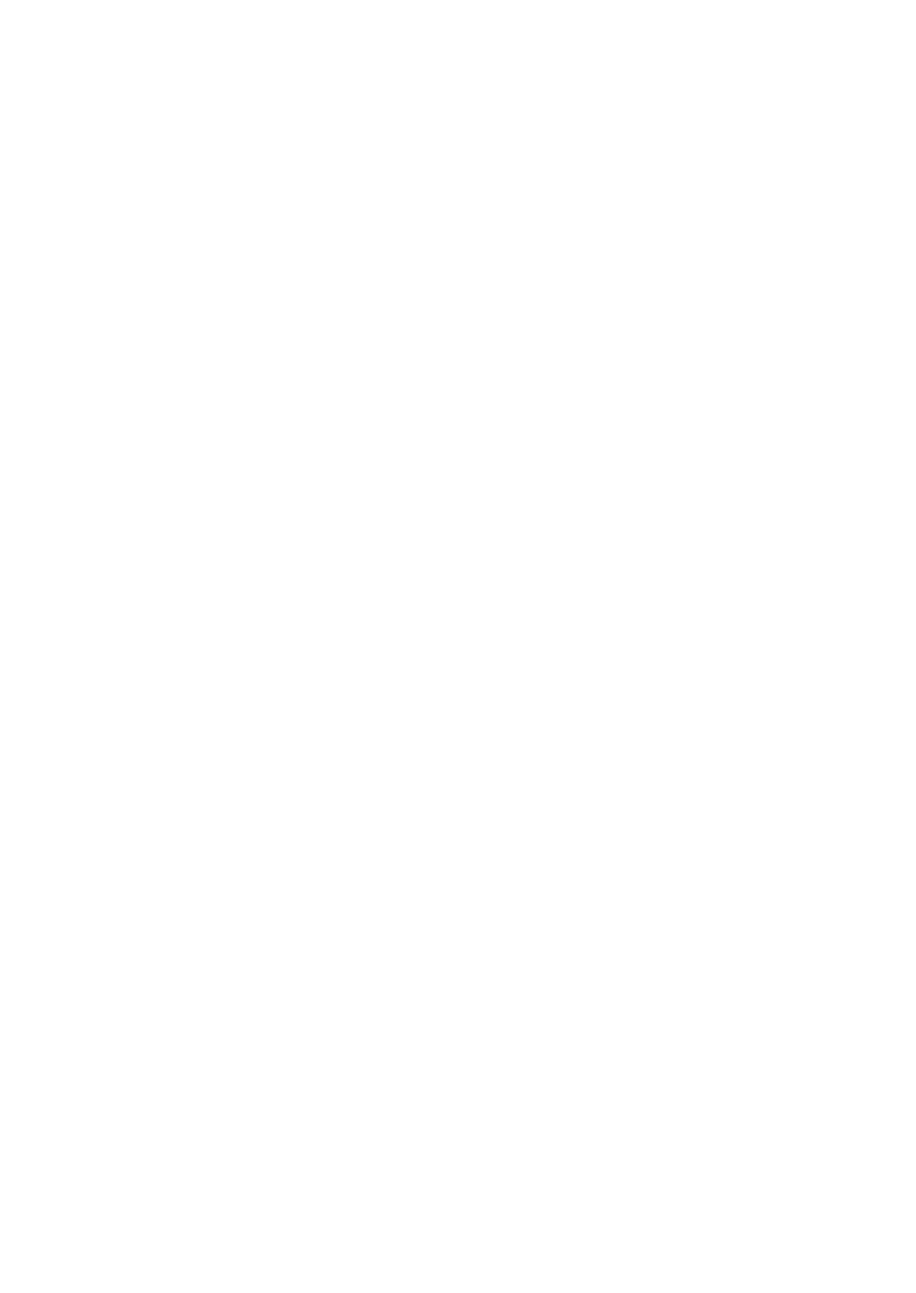
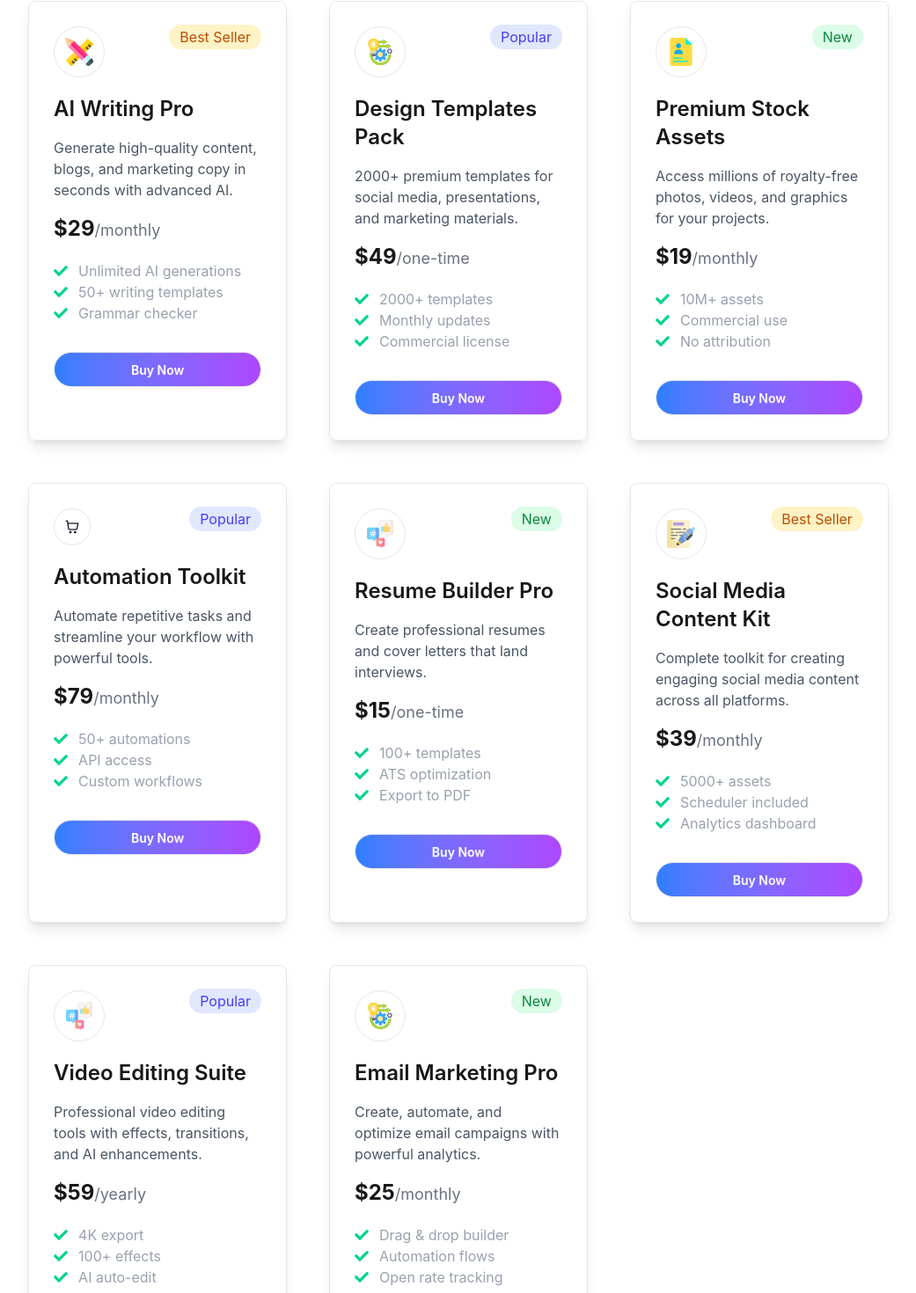
Before and after one commit to SaiedAlMasud/Digitools, a React (Vite) app: page / in a window 1280 px wide. Shown: the part 1263-2733 px from the top of the page at 88% size, without its empty margins (119-1160 px from the left). Before the commit the page ends 992 px from the top, so only its background shows below. Built offline with nearby package versions, Linux system fonts and the light colour scheme.

Commit message:
premium tools card section design complete with api data

```diff
--- /dev/null
+++ b/public/data.json
@@ -0,0 +1,130 @@
+[
+  {
+    "id": 1,
+    "name": "AI Writing Pro",
+    "image": "src/assets/products/design-tool.png",
+    "description": "Generate high-quality content, blogs, and marketing copy in seconds with advanced AI.",
+    "price": 29,
+    "period": "monthly",
+    "tag": "Best Seller",
+    "tagType": "best-seller",
+    "features": [
+      "Unlimited AI generations",
+      "50+ writing templates",
+      "Grammar checker"
+    ],
+    "icon": "CiEdit"
+  },
+  {
+    "id": 2,
+    "name": "Design Templates Pack",
+    "image": "src/assets/products/operation.png",
+    "description": "2000+ premium templates for social media, presentations, and marketing materials.",
+    "price": 49,
+    "period": "one-time",
+    "tag": "Popular",
+    "tagType": "popular",
+    "features": [
+      "2000+ templates",
+      "Monthly updates",
+      "Commercial license"
+    ],
+    "icon": "CiPalette"
+  },
+  {
+    "id": 3,
+    "name": "Premium Stock Assets",
+    "image": "src/assets/products/portfolio.png",
+    "description": "Access millions of royalty-free photos, videos, and graphics for your projects.",
+    "price": 19,
+    "period": "monthly",
+    "tag": "New",
+    "tagType": "new",
+    "features": [
+      "10M+ assets",
+      "Commercial use",
+      "No attribution"
+    ],
+    "icon": "CiCamera"
+  },
+  {
+    "id": 4,
+    "name": "Automation Toolkit",
+    "image": "src/assets/products/shopping-cart.png",
+    "description": "Automate repetitive tasks and streamline your workflow with powerful tools.",
+    "price": 79,
+    "period": "monthly",
+    "tag": "Popular",
+    "tagType": "popular",
+    "features": [
+      "50+ automations",
+      "API access",
+      "Custom workflows"
+    ],
+    "icon": "CiSettings"
+  },
+  {
+    "id": 5,
+    "name": "Resume Builder Pro",
+    "image": "src/assets/products/social-media.png",
+    "description": "Create professional resumes and cover letters that land interviews.",
+    "price": 15,
+    "period": "one-time",
+    "tag": "New",
+    "tagType": "new",
+    "features": [
+      "100+ templates",
+      "ATS optimization",
+      "Export to PDF"
+    ],
+    "icon": "CiFileOn"
+  },
+  {
+    "id": 6,
+    "name": "Social Media Content Kit",
+    "image": "src/assets/products/writing_23274001.png",
+    "description": "Complete toolkit for creating engaging social media content across all platforms.",
+    "price": 39,
+    "period": "monthly",
+    "tag": "Best Seller",
+    "tagType": "best-seller",
+    "features": [
+      "5000+ assets",
+      "Scheduler included",
+      "Analytics dashboard"
+    ],
+    "icon": "CiShare2"
+  },
+  {
+    "id": 7,
+    "name": "Video Editing Suite",
+    "image": "src/assets/products/social-media.png",
+    "description": "Professional video editing tools with effects, transitions, and AI enhancements.",
+    "price": 59,
+    "period": "yearly",
+    "tag": "Popular",
+    "tagType": "popular",
+    "features": [
+      "4K export",
+      "100+ effects",
+      "AI auto-edit"
+    ],
+    "icon": "CiVideoOn"
+  },
+  {
+    "id": 8,
+    "name": "Email Marketing Pro",
+    "image": "src/assets/products/operation.png",
+    "description": "Create, automate, and optimize email campaigns with powerful analytics.",
+    "price": 25,
+    "period": "monthly",
+    "tag": "New",
+    "tagType": "new",
+    "features": [
+      "Drag & drop builder",
+      "Automation flows",
+      "Open rate tracking"
+    ],
+    "icon": "CiMail"
+  }
+]
--- a/src/App.jsx
+++ b/src/App.jsx
@@ -1,16 +1,26 @@
-import React from 'react'
+import React, { Suspense } from 'react'
 import Navbar from './components/navbar/Navbar'
 import './App.css'
 import BannerSection from './components/bannerSection/BannerSection'
 import StatsSection from './components/statsSection/StatsSection'
+import ToolsSection from './components/PremiumToolsSection/ToolsSection'
+
+const fetchTools = async () => {
+  const res = await fetch("/data.json");
+  return res.json();
+}
 
 function App() {
-
+  const toolsPromise = fetchTools();
   return (
     <div className="w-10/12 mx-auto">
       <Navbar />
       <BannerSection />
       <StatsSection />
+      <Suspense fallback={<div>Loading tools...</div>}>
+        <ToolsSection toolsPromise={toolsPromise} />
+      </Suspense>
+
     </div>
   )
 }
--- /dev/null
+++ b/src/components/PremiumToolsSection/PremiumCard.jsx
@@ -0,0 +1,39 @@
+import React from "react";
+import { FaCheck } from "react-icons/fa";
+function PremiumCard({tool}) {
+    return (
+        <div className="shadow-lg p-7 border rounded-lg border-gray-200 space-y-5">
+            <div className="flex justify-between">
+                <div className="border border-gray-200 rounded-full p-3">
+                    <img src={tool.image} alt={tool.name} />
+                </div>
+                <div>
+                    {tool.tagType === "new"? <span className="bg-[#DBFCE7] text-[#0A883E] rounded-full px-3 py-1 font-normal items-center">{tool.tag}</span>:
+                     tool.tagType === "popular"? <span className="bg-[#E1E7FF] text-[#4F39F6] rounded-full px-3 py-1 font-normal items-center">{tool.tag}</span>:
+                        <span className="bg-[#FEF3C6] text-[#BB4D00] rounded-full px-3 py-1 font-normal items-center">{tool.tag}</span>}
+                </div>
+            </div>
+            <div className="space-y-4">
+                <h1 className="text-2xl font-semibold">
+                    {tool.name}
+                </h1>
+                <p className="text-gray-600">
+                    {tool.description}
+                </p>
+                <h3 className="text-2xl font-bold">${tool.price}<span className="text-lg font-normal text-gray-500">/{tool.period}</span></h3>
+            </div>
+            <div>
+                {tool.features.map((feature) => (
+                    <p className="space-y-2 text-gray-400 flex gap-3 items-center">
+                        <FaCheck className="text-success" />
+                        {feature}
+                    </p>
+                ))}
+            </div>
+            <button className="btn rounded-full w-full bg-linear-to-r from-blue-500 to-purple-500 text-white mt-3">
+                        Buy Now
+                    </button>
+        </div>
+    );
+}
+export default PremiumCard;
--- /dev/null
+++ b/src/components/PremiumToolsSection/ToolsSection.jsx
@@ -0,0 +1,31 @@
+import React, { use } from "react";
+import PremiumCard from "./PremiumCard";
+function ToolsSection({ toolsPromise }) {
+    const tools = use(toolsPromise);
+    return (
+        <div className="my-15 mx-auto">
+            <div className="text-center space-y-7">
+                <h1 className="text-5xl font-bold">
+                    Premium Digital Tools
+                </h1>
+                <p className="text-md text-gray-600">
+                    Choose from our curated collection of premium digital products designed <br /> to boost your productivity and creativity.
+                </p>
+            </div>
+            <div className="flex justify-center my-6">
+                <a className="btn rounded-l-3xl bg-linear-to-r from-blue-500 to-purple-500 text-white">
+                    Products
+                </a>
+                <a className="btn rounded-r-3xl">
+                    Cart
+                </a>
+            </div>
+            <div className="grid grid-cols-3 gap-12 w-11/12 mx-auto">
+                {tools.map((tool) => (
+                    <PremiumCard key={tool.id} tool={tool} />
+                ))}
+            </div>
+        </div>
+    );
+}
+export default ToolsSection;
```
Also changed, not shown: src/assets/products/writing_23274001.png (renamed from src/assets/products/writing_2327400 1.png).
